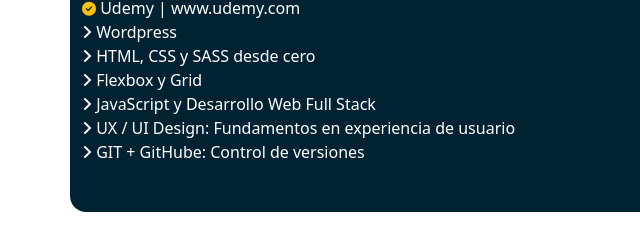
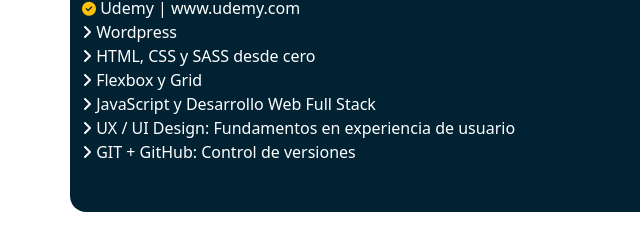
Before and after one commit to jjwernerm/joannywerner, a plain HTML site: page index.html in a window 1280 px wide. Shown: the part 3608-3848 px from the top of the page, 0-640 px from the left. Drawn offline with nearby package versions, Linux system fonts and the light colour scheme.

Commit message:
Corrigiendo nombre GitHub en cursos udemy

```diff
--- a/index.html
+++ b/index.html
@@ -285,7 +285,7 @@
         <p><i class="fa-solid fa-angle-right"></i> Flexbox y Grid</p>
         <p><i class="fa-solid fa-angle-right"></i> JavaScript y Desarrollo Web Full Stack</p>
         <p><i class="fa-solid fa-angle-right"></i> UX / UI Design: Fundamentos en experiencia de usuario</p>
-        <p><i class="fa-solid fa-angle-right"></i> GIT + GitHube: Control de versiones</p>
+        <p><i class="fa-solid fa-angle-right"></i> GIT + GitHub: Control de versiones</p>
       </div>
     </div>
   </div>
```
